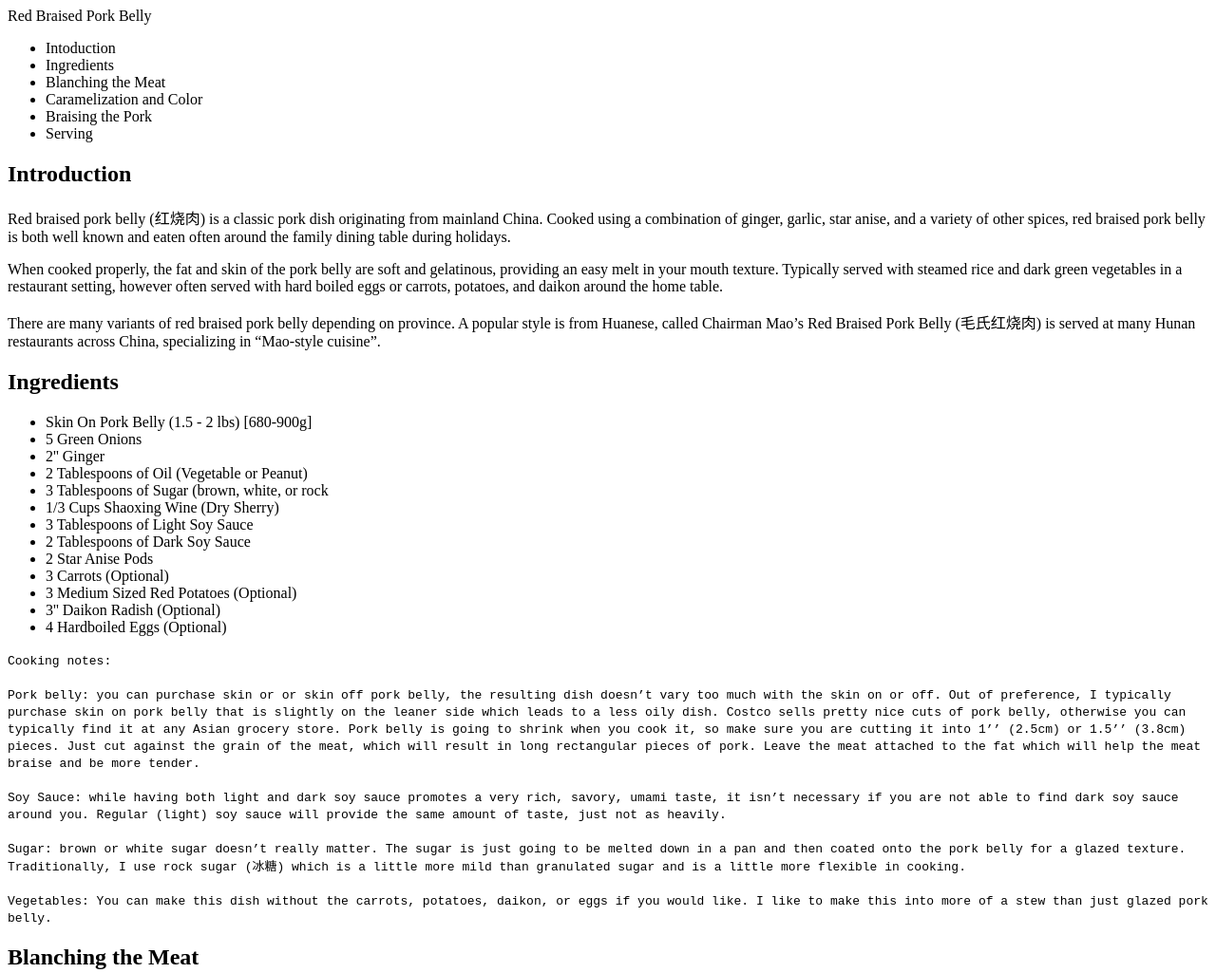
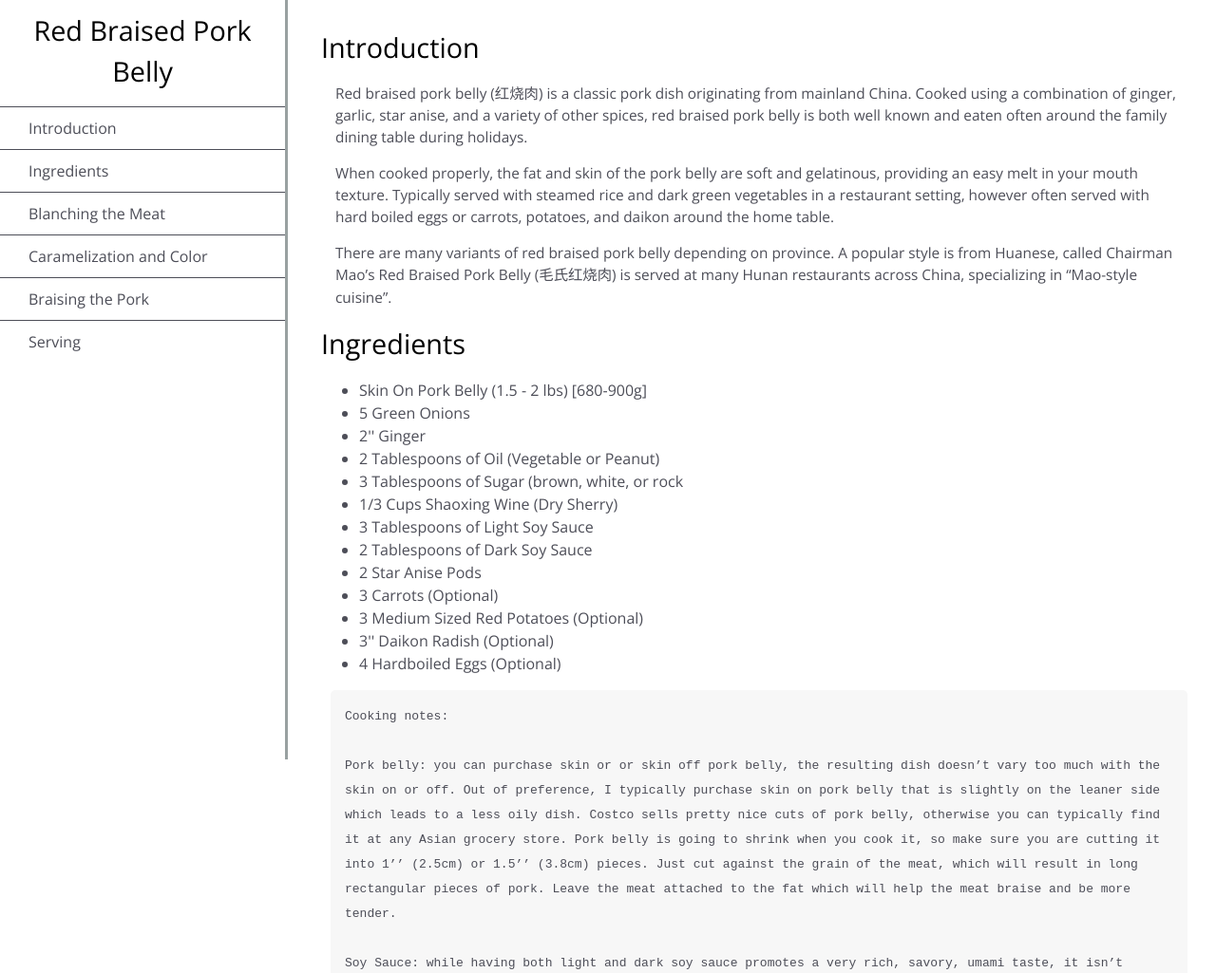
Before and after one commit to taiyingchin/TDP, a plain HTML site: page index.html in a window 1280 px wide. Shown: the top 1025 px of the page at 95% size. Drawn offline with nearby package versions, Linux system fonts and the light colour scheme.

Commit message:
CSS
Did some basic CSS styling for today to see what I want to change or style more

```diff
--- a/css/style.css
+++ b/css/style.css
@@ -0,0 +1,84 @@
+@import url('https://fonts.googleapis.com/css2?family=Open+Sans&display=swap');
+
+html, body{
+    min-width: 290px;
+    color: #4d4e58;
+    background-color: #ffffff;
+    font-family: 'Open Sans', sans-serif;
+    line-height: 1.5;
+}
+
+#navbar{
+    position: fixed;
+    min-width: 290px;
+    top: 0px;
+    left: 0px;
+    width: 300px;
+    height: 100%;
+    border-right: solid;
+    border-color: rgba(0, 22, 22, 0.4);
+}
+
+/* Headers */
+header{
+    color: black;
+    margin: 10px;
+    text-align: center;
+    font-size: 1.8em;
+    font-weight: thin;
+}
+
+#main-doc header{
+    text-align: left;
+    margin: 0px;
+}
+
+/* Navigation Bar */
+#navbar ul{
+    height: 80%;
+    padding: 0;
+    overflow-y: auto;
+    overflow-x: hidden;
+}
+
+#navbar li{
+    color: #4d4e58;
+    border-top: 1px solid;
+    list-style: none;
+    position: relative;
+    width: 100%;
+}
+
+#navbar a{
+    display: block;
+    padding: 10px 30px;
+    color: #4d4e58;
+    text-decoration: none;
+    cursor: pointer;
+}
+
+#main-doc{
+    position: absolute;
+    margin-left: 310px;
+    padding: 20px;
+    margin-bottom: 110px;
+}
+
+section article{
+    color: #4d4e58;
+    margin: 15px;
+    font-size: 0.96em;
+}
+
+code{
+    display: block;
+    text-align: left;
+    position: relative;
+    word-break: normal;
+    word-wrap: normal;
+    line-height: 2;
+    background-color: #f7f7f7;
+    padding: 15px;
+    margin: 10px;
+    border-radius: 5px;
+}
--- a/index.html
+++ b/index.html
@@ -7,24 +7,22 @@
 
     <body>
         <!-- Navigation -->
-        <nav>
+        <nav id = "navbar">
             <header>Red Braised Pork Belly</header>
             <ul>
-                <li>Intoduction</li>
-                <li>Ingredients</li>
-                <li>Blanching the Meat</li>
-                <li>Caramelization and Color</li>
-                <li>Braising the Pork</li>
-                <li>Serving</li>
+                <li><a href="#Introduction" class = "nav-link">Introduction</a></li>
+                <li><a href="#Ingredients" class="nav-link">Ingredients</a></li>
+                <li><a href="#Blanching_the_Meat" class="nav-link">Blanching the Meat</a></li>
+                <li><a href="#Caramelization_and_Color" class="nav-link">Caramelization and Color</a></li>
+                <li><a href="#Braising_the_Pork" class="nav-link">Braising the Pork</a></li>
+                <li><a href="#Serving" class="nav-link">Serving</a></li>
             </ul>
         </nav>
 
         <main id = "main-doc">
             <!-- Introduction -->
-            <section class = "main-section">
-                <div>
-                    <h1>Introduction</h1>
-                </div>
+            <section class = "main-section" id = "Introduction">
+                <header>Introduction</header>
                 <article>
                     <p>Red braised pork belly (红烧肉) is a classic pork dish originating from mainland China. Cooked using a combination of ginger, garlic, star anise, and a variety of other spices, red braised pork belly is both well known and eaten often around the family dining table during holidays.</p>
                     <p>When cooked properly, the fat and skin of the pork belly are soft and gelatinous, providing an easy melt in your mouth texture. Typically served with steamed rice and dark green vegetables in a restaurant setting, however often served with hard boiled eggs or carrots, potatoes, and daikon around the home table.</p>
@@ -33,10 +31,8 @@
             </section>
 
             <!-- Ingredients -->
-            <section class = "main-section">
-                <div>
-                    <h1>Ingredients</h1>
-                </div>
+            <section class = "main-section" id = "Ingredients">
+                <header>Ingredients</header>
                 <ul>
                     <li>Skin On Pork Belly (1.5 - 2 lbs) [680-900g]</li>
                     <li>5 Green Onions</li>
@@ -70,10 +66,8 @@
             </section>
 
             <!-- Blaching the Meat -->
-            <section class = "main-section">
-                <div>
-                    <h1>Blanching the Meat</h1>
-                </div>
+            <section class = "main-section" id = "Blanching_the_Meat">
+                <header>Blanching the Meat</header>
                 <article>
                     <p>Prior to cooking the pork, you need to blanch the meat. Blanching just means cooking the meat in water with aromatics which will do two things: 1. Infuses the flavor of the aromatics and 2. Cooks out the impurities of the meat to provide better flavor in the finished dish.</p>
                     <p>All you need to do is put the pork belly in a pot, cover with cold water, and throw in the 1’’ of ginger sliced along with 2 whole green onions cut into 2’’ pieces. Bring water to a boil, and set to a medium simmer while skimming impurities off the top of the liquid. Once you have skimmed off most of the foam, reserve one cup of the cooking liquid, and rinse the cooked pork belly under cold water. Make sure that you use a paper towel to pat down the meat once you are done rinsing, you don’t want any excess water to help prevent splatter when cooking the pork in hot sugar later on.</p>
@@ -89,10 +83,8 @@
             </section>
 
             <!-- Caramelization and Color -->
-            <section class="main-section">
-                <div>
-                    <h1>Caramelization and Color</h1>
-                </div>
+            <section class="main-section" id = "Caramelization_and_Color">
+                <header>Caramelization and Color</header>
                 <article>
                     <p>The next step of the process is to caramelize the pork belly with a mixture of sugar and oil. This sounds like a difficult task, but it is relatively easy to do.</p>
                     <p>Grab a dry pan and pour in the sugar and some oil. Once the sugar has melted and incorporated with the oil, it will turn a nice amber color. That is when you want to add the pork belly into the concoction and brown the outsides of the pork belly.</p>
@@ -105,10 +97,8 @@
             </section>
 
             <!-- Braising the Pork -->
-            <section class="main-section">
-                <div>
-                    <h1>Braising the Pork</h1>
-                </div>
+            <section class="main-section" id = "Braising_the_Pork">
+                <header>Braising the Pork</header>
                 <article>
                     <p>This is by far the easiest step. Just take the pork belly, and the rest of the ingredients and dump them into a large pot. </p>
                     <p>Once reached a boil, drop the heat down until a gentle simmer and braise the meat until the majority of the liquid is gone and you are left with a thick glossy sauce. At this point your pork should be tender and be very easy to pull apart as well.</p>
@@ -123,10 +113,8 @@
             </section>
 
             <!-- Serving -->
-            <section class="main-section">
-                <div>
-                    <h1>Serving</h1>
-                </div>
+            <section class="main-section" id = "Serving">
+                <header>Serving</header>
                 <article>
                     <p>This dish is a very rich dish. When serving, make sure that you have other elements in your meal to help balance the taste. A very common way to serve is with leafy vegetables and steamed white rice. However, there are a wide variety of ways to serve this dish and don’t feel limited by my suggestion here.</p>
                 </article>
@@ -139,5 +127,7 @@
                 </code>
             </section>
         </main>
+
+        <script src = "https://cdn.freecodecamp.org/testable-projects-fcc/v1/bundle.js"></script>
     </body>
 </html>
```
